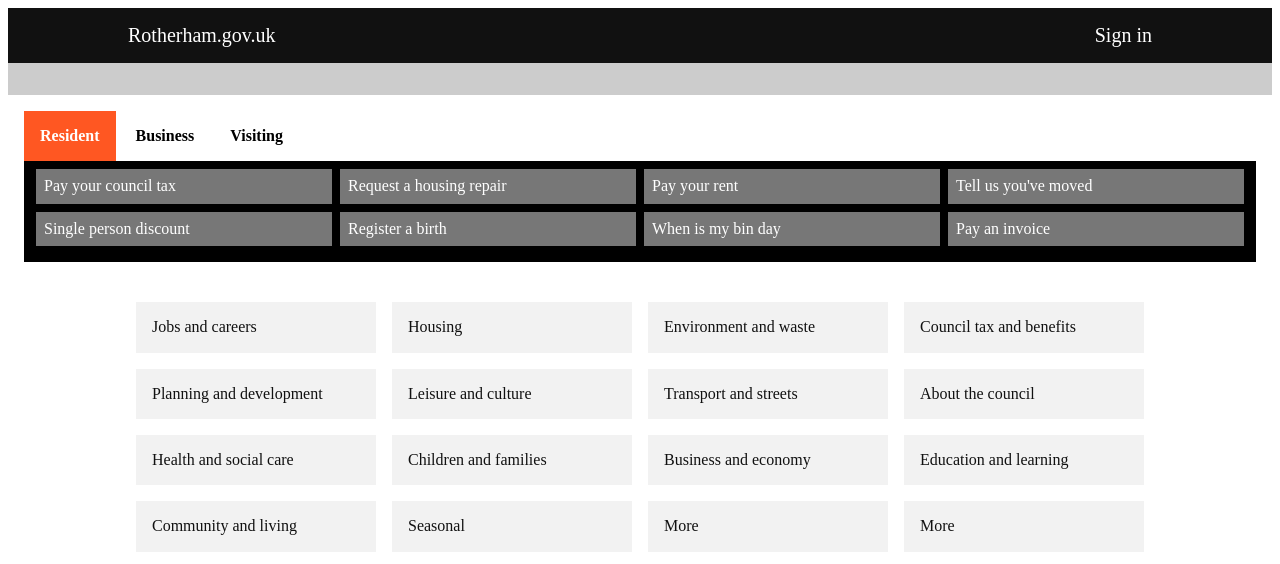
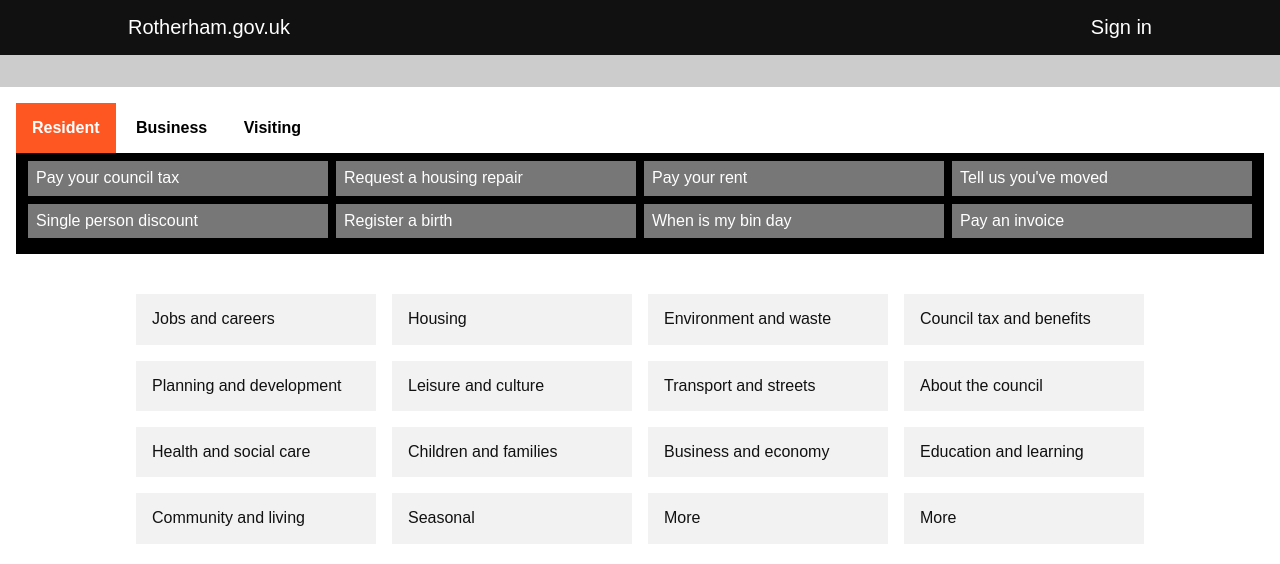
Before and after one commit to jnkly/rmbc-dev, a Jekyll site: the page built from index.md, in a window 1280 px wide. Shown: the top 564 px of the page. Built offline with Jekyll 4.4.1, drawn with Linux system fonts in a browser that asks for light colours; grey boxes are pictures that could not be loaded.

Commit message:
Update homepage.html

```diff
--- a/_layouts/homepage.html
+++ b/_layouts/homepage.html
@@ -2,6 +2,8 @@
 <html>
 
     {% include head.html %}
+
+    <body class="ma0 system-sans-serif">
 
     {% include header.html %}
 
```
